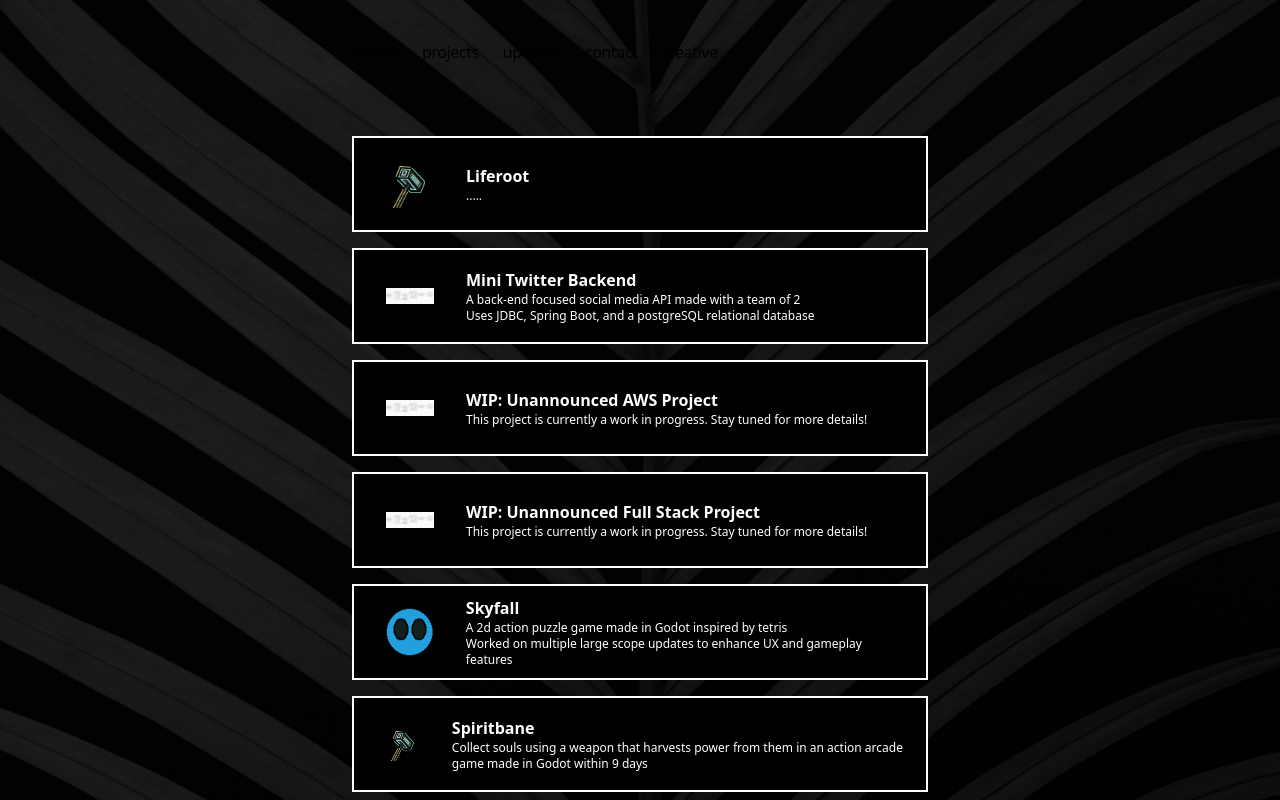
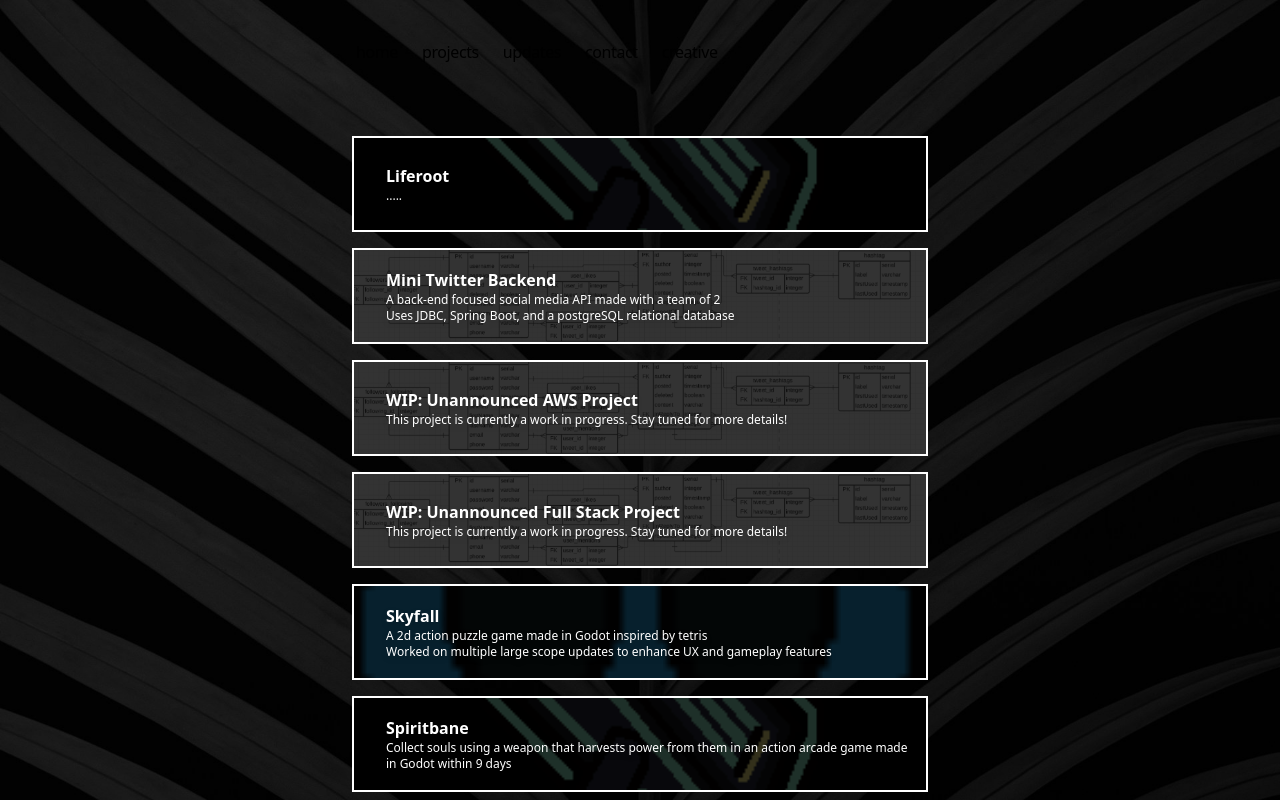
Before and after one commit to rishijs/RishiJSPortfolio, a Next.js app: page /projects in a window 1280 px wide. Shown: the top 800 px of the page. Built offline with nearby package versions, Linux system fonts and the light colour scheme.

Commit message:
image overlays

```diff
--- a/app/components/fetchedProjectCard.tsx
+++ b/app/components/fetchedProjectCard.tsx
@@ -17,20 +17,33 @@ const defaultLink:LinkProps = {
     image: "favicon.ico",
 };
 
-export default function DataCard(props?: LinkProps) {
-  props = { ...defaultLink, ...props };
+export default function DataCard(props: LinkProps) {
+    const { name, description, link, image, className } = { ...defaultLink, ...props };
 
     return (
         <Link
-            className="border-2 border-solid !border-white hover:!border-red-500 hover:!border-4 flex flex-col items-center justify-center p-4 h-32"
-            href={props.link!}
+            className={`relative overflow-hidden border-2 border-solid !border-white hover:!border-red-500 hover:!border-4 flex flex-col items-center justify-center p-3 h-full min-h-[160px] transition-all duration-200 group ${className}`}
+            href={link!}
             target="_blank"
             rel="noopener noreferrer"
+            underline="none"
         >
-          <Typography className="text-white !font-semibold !tracking-tighter text-center break-words text-xs md:text-sm lg:text-base">
-            {props.name}
-          </Typography>
-          <img src={props.image!} alt="Event" className="h-12 w-12 mt-2" />
+          <img
+            src={image!}
+            alt={name}
+            className="absolute inset-0 w-full h-full object-cover opacity-40 group-hover:opacity-80 transition-opacity duration-300"
+          />
+          <div className="absolute inset-0 bg-black/40 group-hover:bg-black/20 transition-colors duration-300" />
+          <div className="relative z-10 flex flex-col items-center gap-2 w-full px-2">
+            <Typography className="text-white !font-bold !tracking-tight text-center break-words text-xs md:text-sm drop-shadow-md">
+              {name}
+            </Typography>
+            {description && (
+              <Typography className="text-neutral-200 !text-[10px] text-center line-clamp-3 leading-tight drop-shadow-md">
+                {description}
+              </Typography>
+            )}
+          </div>
         </Link>
       );
 
--- a/app/components/otherGames.tsx
+++ b/app/components/otherGames.tsx
@@ -62,6 +62,11 @@ async function fetchPublicItchGames(): Promise<Array<LinkProps>> {
         const name = content.match(titleRegex)?.[1] || "Unknown Game";
         const link = content.match(linkRegex)?.[1] || "#";
         const image = content.match(imageRegex)?.[1] || "/itch.png";
-        return { name, link, image };
+
+        const rawDescription = content.match(descriptionRegex)?.[1] || "";
+        // Strip HTML tags and clean whitespace for a clean text summary
+        const description = rawDescription.replace(/<[^>]*>?/gm, '').trim();
+
+        return { name, link, image, description };
     });
 }
--- a/app/components/otherSoftware.tsx
+++ b/app/components/otherSoftware.tsx
@@ -47,5 +47,6 @@ async function fetchGithubRepos(): Promise<Array<LinkProps>> {
         name: repo.name,
         link: repo.html_url,
         image: "/git.png",
+        description: repo.description,
     }));
 }
--- a/app/components/projectCard.tsx
+++ b/app/components/projectCard.tsx
@@ -25,21 +25,18 @@ export default function ProjectDetails(props: ProjectProps) {
     return(
         <Link href={projectPageUrl} legacyBehavior>
         <a
-            className="flex border-2 border-white bg-black gap-8
-            hover:border-red-500 hover:border-4 w-full h-24"
+            className="relative overflow-hidden flex border-2 border-white bg-black gap-8
+            hover:border-red-500 hover:border-4 w-full h-24 group"
         >
-            <div className="flex items-center ml-8">
             <Image
                 src={props.image!}
                 alt="Project"
-                width={48}
-                height={48}
-                className="h-12 w-12 object-scale-down"
+                fill
+                className="object-cover opacity-20 group-hover:opacity-60 transition-opacity duration-300"
             />
-            </div>
-            <div className="flex flex-col justify-center text-white pr-4">
-            <span className="font-bold">{props.name}</span>
-            <span className="text-xs">{props.description!.split("\n").map((line, index) => <span key={index}>{line}<br /></span>)}</span>
+            <div className="relative z-10 flex flex-col justify-center text-white pl-8 pr-4">
+                <span className="font-bold drop-shadow-md">{props.name}</span>
+                <span className="text-xs drop-shadow-md">{props.description!.split("\n").map((line, index) => <span key={index}>{line}<br /></span>)}</span>
             </div>
         </a>
         </Link>
```
